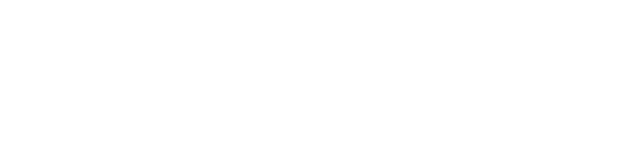
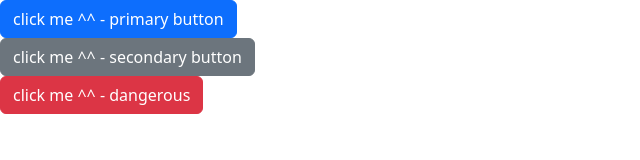
Before and after one commit to steveruu/bootstrap-tests, a plain HTML site: page index.html in a window 1280 px wide. Shown: the whole page, without its empty margins (0-640 px from the left). Drawn offline with nearby package versions, Linux system fonts and the light colour scheme.

Commit message:
agasfdhbdnh

```diff
--- a/index.html
+++ b/index.html
@@ -11,6 +11,9 @@
     <script src="https://cdn.jsdelivr.net/npm/bootstrap@5.3.0-alpha1/dist/js/bootstrap.bundle.min.js" integrity="sha384-w76AqPfDkMBDXo30jS1Sgez6pr3x5MlQ1ZAGC+nuZB+EYdgRZgiwxhTBTkF7CXvN" crossorigin="anonymous"></script>
 </head>
 <body>
+    <button class="btn btn-primary">click me ^^ - primary button</button><br>
+    <button class="btn btn-secondary">click me ^^ - secondary button</button><br>
+    <button class="btn btn-danger">click me ^^ - dangerous</button>
 
 </body>
 </html>
```
